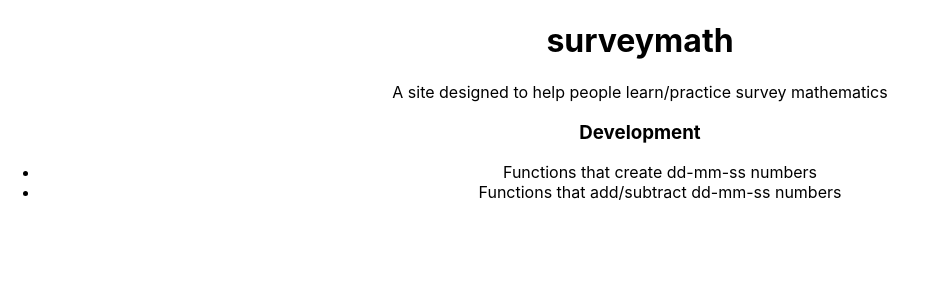
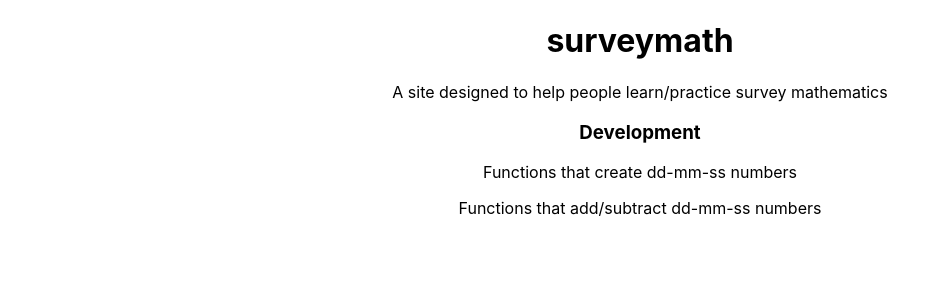
Before and after one commit to stefan-kenyon/surveymath, a React (Create React App) app: page / in a window 1280 px wide. Shown: the top 300 px of the page, without its empty margins (0-927 px from the left). Built offline with nearby package versions, Linux system fonts and the light colour scheme.

Commit message:
Update App.tsx

```diff
--- a/src/App.tsx
+++ b/src/App.tsx
@@ -4,14 +4,14 @@ function App() {
   return (
     <div className="App">
       <header>
+
         <h1>surveymath</h1>
         <p>A site designed to help people learn/practice survey mathematics</p>
 
         <h3>Development</h3>
-        <ul>
-          <li>Functions that create dd-mm-ss numbers</li>
-          <li>Functions that add/subtract dd-mm-ss numbers</li>
-        </ul>
+        <p>Functions that create dd-mm-ss numbers</p>
+        <p>Functions that add/subtract dd-mm-ss numbers</p>
+
       </header>
     </div>
   );
```
